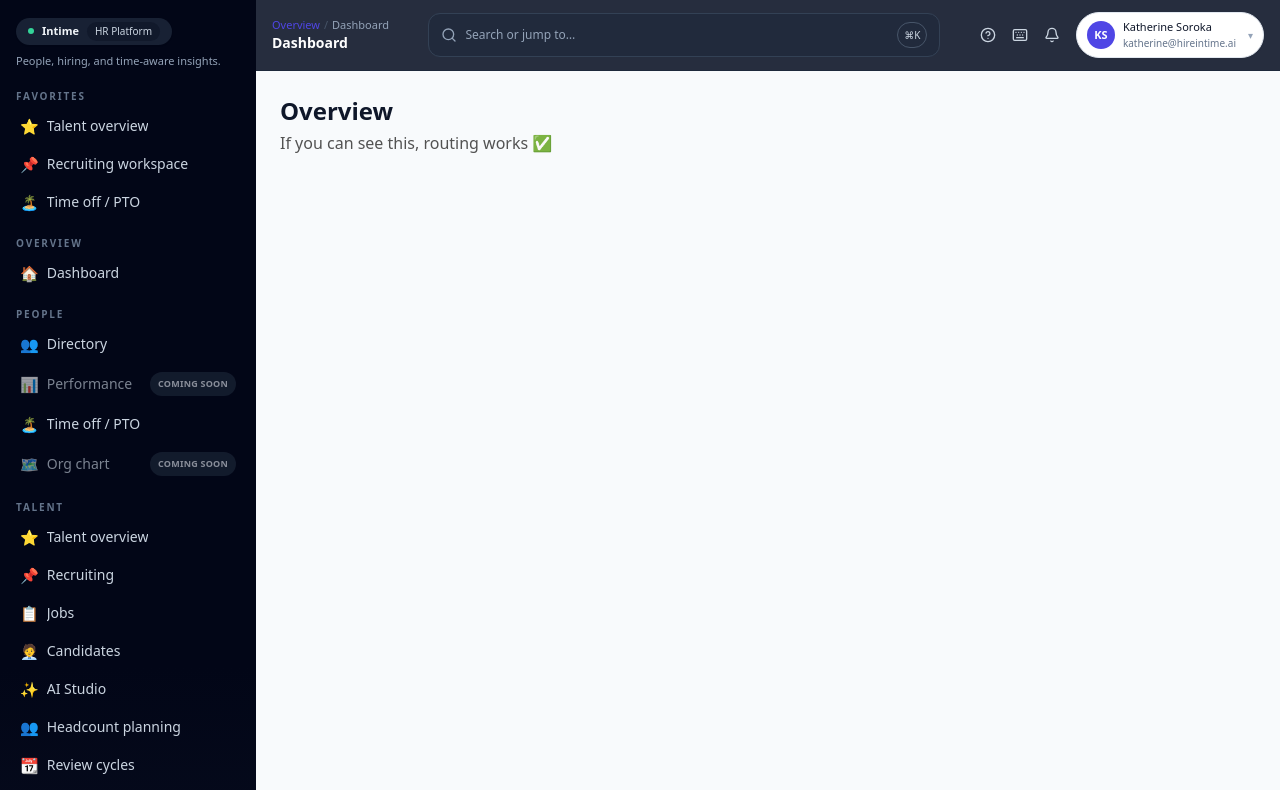
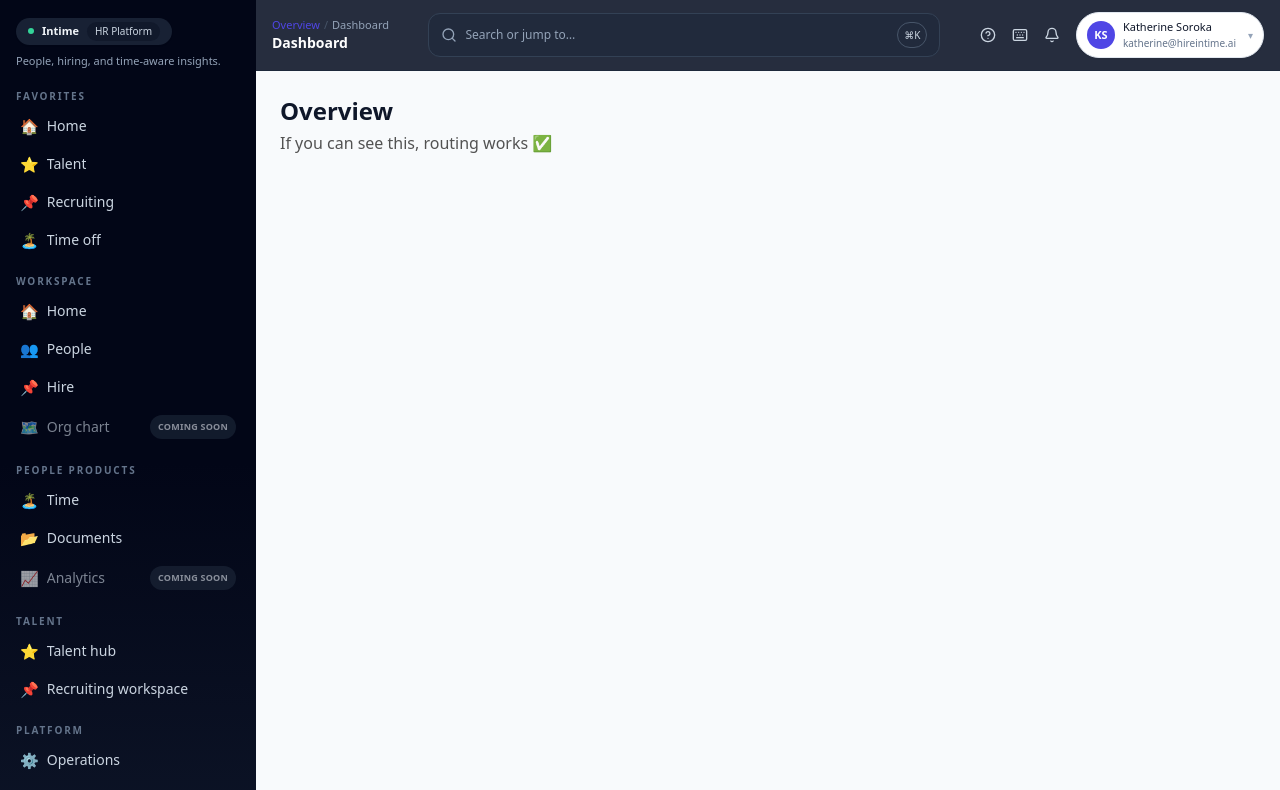
Before and after one commit to katherine-lowen/intime-frontend, a Next.js app: page / in a window 1280 px wide. Shown: the top 790 px of the page. Built offline with nearby package versions, Linux system fonts and the light colour scheme.

Commit message:
Add Talent flyout menu to sidebar

```diff
--- a/src/components/sidebar.tsx
+++ b/src/components/sidebar.tsx
@@ -1,6 +1,7 @@
 // src/components/sidebar.tsx
 "use client";
 
+import { useState } from "react";
 import Link from "next/link";
 import { usePathname } from "next/navigation";
 import { motion, AnimatePresence } from "framer-motion";
@@ -17,64 +18,96 @@ type NavSection = {
   items: NavItem[];
 };
 
+type FlyoutItem = {
+  href: string;
+  label: string;
+  description: string;
+  icon: string;
+};
+
+const TALENT_FLYOUT_ITEMS: FlyoutItem[] = [
+  {
+    href: "/hiring",
+    label: "Recruiting workspace",
+    description: "Jobs, pipelines, and interview flows.",
+    icon: "📌",
+  },
+  {
+    href: "/jobs",
+    label: "Jobs",
+    description: "Manage open roles and drafts.",
+    icon: "📋",
+  },
+  {
+    href: "/candidates",
+    label: "Candidates",
+    description: "Track applicants and interview progress.",
+    icon: "🧑‍💼",
+  },
+  {
+    href: "/talent/headcount",
+    label: "Headcount planning",
+    description: "Forecast roles by team.",
+    icon: "👥",
+  },
+  {
+    href: "/talent/review-cycles",
+    label: "Review cycles",
+    description: "Design and run performance waves.",
+    icon: "📆",
+  },
+  {
+    href: "/hiring/ai-studio",
+    label: "AI Studio",
+    description: "AI tools for intake, JDs, and summaries.",
+    icon: "✨",
+  },
+];
+
 const SECTIONS: NavSection[] = [
-  // ⭐ Favorites — inspired by Rippling
   {
     label: "Favorites",
     items: [
-      { href: "/talent", label: "Talent overview", icon: "⭐" },
-      { href: "/hiring", label: "Recruiting workspace", icon: "📌" },
-      { href: "/timeoff", label: "Time off / PTO", icon: "🏝️" },
+      { href: "/dashboard", label: "Home", icon: "🏠" },
+      { href: "/talent", label: "Talent", icon: "⭐" },
+      { href: "/hiring", label: "Recruiting", icon: "📌" },
+      { href: "/timeoff", label: "Time off", icon: "🏝️" },
     ],
   },
 
   {
-    label: "Overview",
-    items: [{ href: "/dashboard", label: "Dashboard", icon: "🏠" }],
-  },
-
-  {
-    label: "People",
+    label: "Workspace",
     items: [
-      { href: "/people", label: "Directory", icon: "👥" },
-      { href: "#", label: "Performance", comingSoon: true, icon: "📊" },
-      { href: "/timeoff", label: "Time off / PTO", icon: "🏝️" },
+      { href: "/dashboard", label: "Home", icon: "🏠" },
+      { href: "/people", label: "People", icon: "👥" },
+      { href: "/hiring", label: "Hire", icon: "📌" },
       { href: "#", label: "Org chart", comingSoon: true, icon: "🗺️" },
     ],
   },
 
-  // TALENT becomes the full talent suite: recruiting + planning + reviews, etc.
+  {
+    label: "People products",
+    items: [
+      { href: "/timeoff", label: "Time", icon: "🏝️" },
+      { href: "/employee-documents", label: "Documents", icon: "📂" },
+      { href: "#", label: "Analytics", comingSoon: true, icon: "📈" },
+    ],
+  },
+
   {
     label: "Talent",
     items: [
-      { href: "/talent", label: "Talent overview", icon: "⭐" },
-
-      // Recruiting stack
-      { href: "/hiring", label: "Recruiting", icon: "📌" },
-      { href: "/jobs", label: "Jobs", icon: "📋" },
-      { href: "/candidates", label: "Candidates", icon: "🧑‍💼" },
-      { href: "/hiring/ai-studio", label: "AI Studio", icon: "✨" },
-
-      // Planning & performance
-      { href: "/talent/headcount", label: "Headcount planning", icon: "👥" },
-      { href: "/talent/review-cycles", label: "Review cycles", icon: "📆" },
-      { href: "#", label: "1:1s", comingSoon: true, icon: "🤝" },
-      { href: "#", label: "Goals", comingSoon: true, icon: "🎯" },
-      { href: "#", label: "Learning management", comingSoon: true, icon: "🎓" },
-      { href: "#", label: "Surveys", comingSoon: true, icon: "😊" },
-      { href: "#", label: "Compensation bands", comingSoon: true, icon: "💰" },
+      { href: "/talent", label: "Talent hub", icon: "⭐" }, // flyout lives on this
+      { href: "/hiring", label: "Recruiting workspace", icon: "📌" },
     ],
   },
 
-  // Platform / operations-y stuff
   {
     label: "Platform",
     items: [
       { href: "/operations", label: "Operations", icon: "⚙️" },
-      { href: "/employee-documents", label: "Documents", icon: "📂" },
-      { href: "#", label: "Analytics", comingSoon: true, icon: "📈" },
-      { href: "#", label: "Payroll", comingSoon: true, icon: "💸" },
-      { href: "#", label: "Settings", comingSoon: true, icon: "⚙︎" },
+      { href: "/settings", label: "Company settings", icon: "⚙︎" },
+      { href: "#", label: "Help", comingSoon: true, icon: "❓" },
     ],
   },
 ];
@@ -88,22 +121,18 @@ export function Sidebar({
 }) {
   const pathname = usePathname() ?? "";
 
-  /* -------------------------------
-     DESKTOP VERSION (always visible)
-  --------------------------------*/
   return (
     <>
+      {/* Desktop sidebar */}
       <div className="hidden w-64 md:flex md:flex-col">
         <DesktopSidebar pathname={pathname} />
       </div>
 
-      {/* -------------------------------------
-          MOBILE SLIDE-IN SIDEBAR
-      --------------------------------------*/}
+      {/* Mobile slide-in sidebar */}
       <AnimatePresence>
         {open && (
           <>
-            {/* Background overlay */}
+            {/* Overlay */}
             <motion.div
               className="fixed inset-0 z-40 bg-black/30 backdrop-blur-sm md:hidden"
               onClick={onClose}
@@ -112,7 +141,7 @@ export function Sidebar({
               exit={{ opacity: 0 }}
             />
 
-            {/* Sliding drawer */}
+            {/* Drawer */}
             <motion.div
               className="fixed left-0 top-0 z-50 h-full w-72 md:hidden"
               initial={{ x: -300 }}
@@ -139,6 +168,8 @@ function SidebarContent({
   pathname: string;
   onClose?: () => void;
 }) {
+  const [hoveredFlyout, setHoveredFlyout] = useState<null | "talent">(null);
+
   return (
     <div className="flex min-h-full flex-col gap-5 bg-gradient-to-b from-slate-950 via-slate-950 to-slate-900 text-slate-200">
       {/* Brand */}
@@ -170,6 +201,8 @@ function SidebarContent({
                   (pathname === item.href ||
                     pathname.startsWith(item.href + "/"));
 
+                const isTalentHub = item.href === "/talent";
+
                 const baseClasses =
                   "group flex items-center justify-between rounded-xl px-3 py-2 text-sm transition";
 
@@ -178,8 +211,17 @@ function SidebarContent({
                   : "text-slate-300 hover:bg-slate-800/80 hover:text-white";
 
                 return (
+                  <div
+                    key={item.label}
+                    className="relative"
+                    onMouseEnter={() => {
+                      if (isTalentHub) setHoveredFlyout("talent");
+                    }}
+                    onMouseLeave={() => {
+                      if (isTalentHub) setHoveredFlyout(null);
+                    }}
+                  >
                     <Link
-                    key={item.label}
                       href={isRealLink ? item.href : pathname || "/"}
                       onClick={onClose}
                       aria-disabled={!isRealLink}
@@ -207,6 +249,46 @@ function SidebarContent({
                         </span>
                       )}
                     </Link>
+
+                    {/* Talent flyout (desktop only) */}
+                    {isTalentHub && hoveredFlyout === "talent" && (
+                      <div className="pointer-events-none absolute left-full top-0 hidden h-full md:block">
+                        <div className="pointer-events-auto ml-2 w-72 rounded-2xl border border-slate-700 bg-slate-950/95 p-3 text-xs text-slate-100 shadow-2xl">
+                          <div className="mb-2 flex items-center justify-between">
+                            <span className="text-[10px] font-semibold uppercase tracking-[0.16em] text-slate-400">
+                              Talent workspace
+                            </span>
+                            <span className="rounded-full bg-slate-900 px-2 py-0.5 text-[10px] text-slate-300">
+                              Apps
+                            </span>
+                          </div>
+                          <div className="space-y-1">
+                            {TALENT_FLYOUT_ITEMS.map((fly) => (
+                              <Link
+                                key={fly.href}
+                                href={fly.href}
+                                className="flex items-start justify-between gap-2 rounded-xl px-2 py-1.5 text-left hover:bg-slate-800/80"
+                              >
+                                <div className="flex items-start gap-2">
+                                  <span className="mt-0.5 text-base">
+                                    {fly.icon}
+                                  </span>
+                                  <div className="flex flex-col">
+                                    <span className="text-[11px] font-medium text-slate-50">
+                                      {fly.label}
+                                    </span>
+                                    <span className="text-[11px] text-slate-400">
+                                      {fly.description}
+                                    </span>
+                                  </div>
+                                </div>
+                              </Link>
+                            ))}
+                          </div>
+                        </div>
+                      </div>
+                    )}
+                  </div>
                 );
               })}
             </div>
```
Lines whose indentation alone changed are shown as unchanged.
